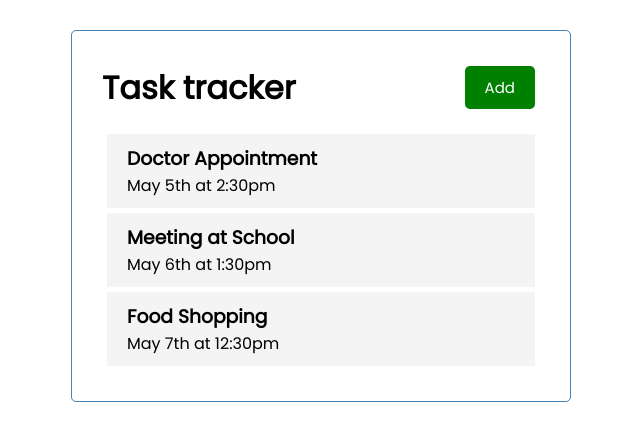
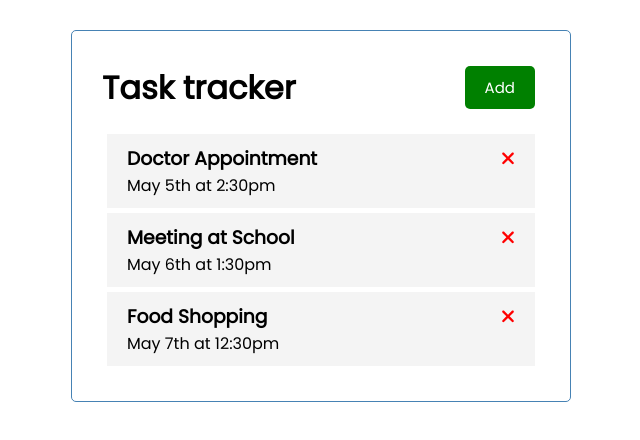
Before and after one commit to GiacoboniConstanza/agular-task-tracker, an Angular app: page / in a window 1280 px wide. Shown: the top 440 px of the page, without its empty margins (319-959 px from the left). Built offline with nearby package versions, Linux system fonts and the light colour scheme.

Commit message:
fontawesome

```diff
--- a/src/app/components/task-item/task-item.component.html
+++ b/src/app/components/task-item/task-item.component.html
@@ -1,4 +1,7 @@
 <div class="task">
-    <h3> {{task?.text}} </h3>
+    <h3>
+        {{task?.text}}
+        <fa-icon [ngStyle]="{'color': 'red'}" [icon]="faTimes" ></fa-icon>
+    </h3>
     <p> {{task?.day}} </p>
 </div>
--- a/src/app/components/task-item/task-item.component.ts
+++ b/src/app/components/task-item/task-item.component.ts
@@ -1,6 +1,6 @@
 import { Component, OnInit, Input} from '@angular/core';
 import { Task } from 'src/app/Task';
-import {faCoffee} from '@fortawesome/free-solid-svg-icons';
+import { faTimes } from '@fortawesome/free-solid-svg-icons';
 
 @Component({
   selector: 'app-task-item',
@@ -9,6 +9,7 @@
 })
 export class TaskItemComponent implements OnInit {
   @Input() task: Task | undefined
+  faTimes = faTimes;
 
   constructor() { }
 
```
